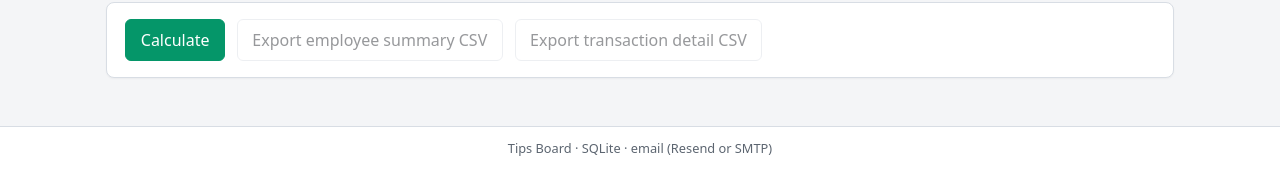
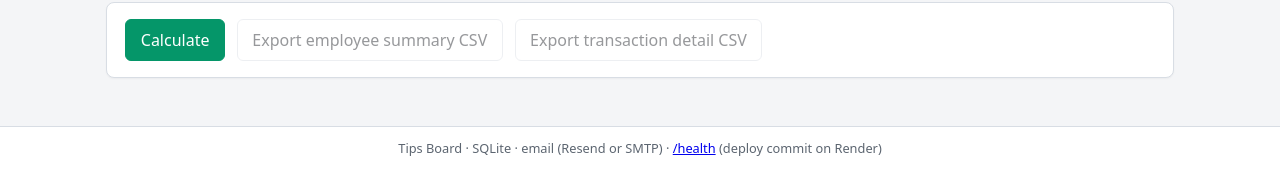
Before and after one commit to CathyZhang0404/tips-board, a FastAPI app: page / in a window 1280 px wide. Shown: the part 1933-2103 px from the top of the page. Run offline with FastAPI, Linux system fonts and the light colour scheme; data comes from the database, SQL or seed files in the repository; some libraries are stand-ins or nearby versions.

Commit message:
health: show deploy commit (RENDER_GIT_COMMIT); footer link; README deploy verify
Made-with: Cursor

```diff
--- a/main.py
+++ b/main.py
@@ -58,6 +58,17 @@ PAGE_LIMIT = 1000
 
 # Shift start/end and time-based tip matching share this grid (UI time inputs use step=900 seconds).
 TIME_GRID_MINUTES = 15
+
+
+def _deploy_git_short() -> str:
+    """Running deploy revision (Render sets ``RENDER_GIT_COMMIT``). Used by ``GET /health``."""
+    for key in ("RENDER_GIT_COMMIT", "SOURCE_VERSION", "VERCEL_GIT_COMMIT_SHA"):
+        raw = (os.environ.get(key) or "").strip()
+        if len(raw) >= 7:
+            return raw[:7]
+        if raw:
+            return raw
+    return ""
 
 
 def _bootstrap_settings_from_env() -> None:
@@ -935,8 +946,12 @@ def _send_confirmation_emails_bundle(
 
 @app.get("/health")
 async def health() -> JSONResponse:
-    """Lightweight check for uptime monitors (Render, etc.)."""
-    return JSONResponse({"ok": True})
+    """Uptime check; ``commit`` is set on Render when ``RENDER_GIT_COMMIT`` exists (verify deploy)."""
+    payload: dict[str, Any] = {"ok": True}
+    rev = _deploy_git_short()
+    if rev:
+        payload["commit"] = rev
+    return JSONResponse(payload)
 
 
 @app.get("/", response_class=HTMLResponse)
--- a/templates/index.html
+++ b/templates/index.html
@@ -4,7 +4,7 @@
   <meta charset="UTF-8" />
   <meta name="viewport" content="width=device-width, initial-scale=1" />
   <title>Tips Board — daily ops</title>
-  <link rel="stylesheet" href="/static/style.css?v=20260403" />
+  <link rel="stylesheet" href="/static/style.css?v=20260409" />
 </head>
 <body>
   <header class="header">
@@ -222,12 +222,12 @@
   </main>
 
   <footer class="footer">
-    <span>Tips Board · SQLite · email (Resend or SMTP)</span>
+    <span>Tips Board · SQLite · email (Resend or SMTP) · <a href="/health" target="_blank" rel="noopener">/health</a> (deploy commit on Render)</span>
   </footer>
 
   <script>
     window.__EMPLOYEES__ = {{ employees | tojson }};
   </script>
-  <script src="/static/app.js?v=20260403"></script>
+  <script src="/static/app.js?v=20260409"></script>
 </body>
 </html>
```
Also changed, not shown: README.md.
